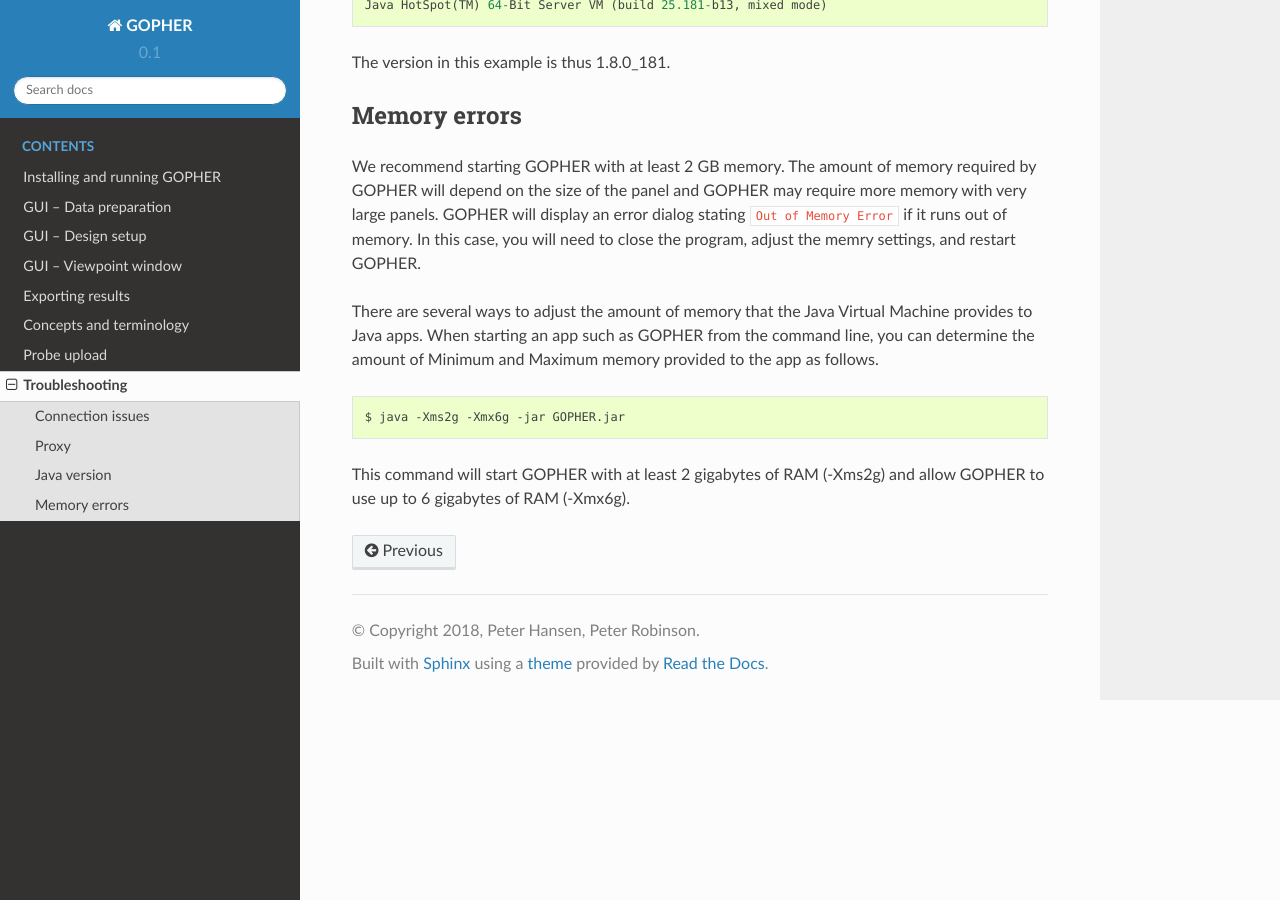
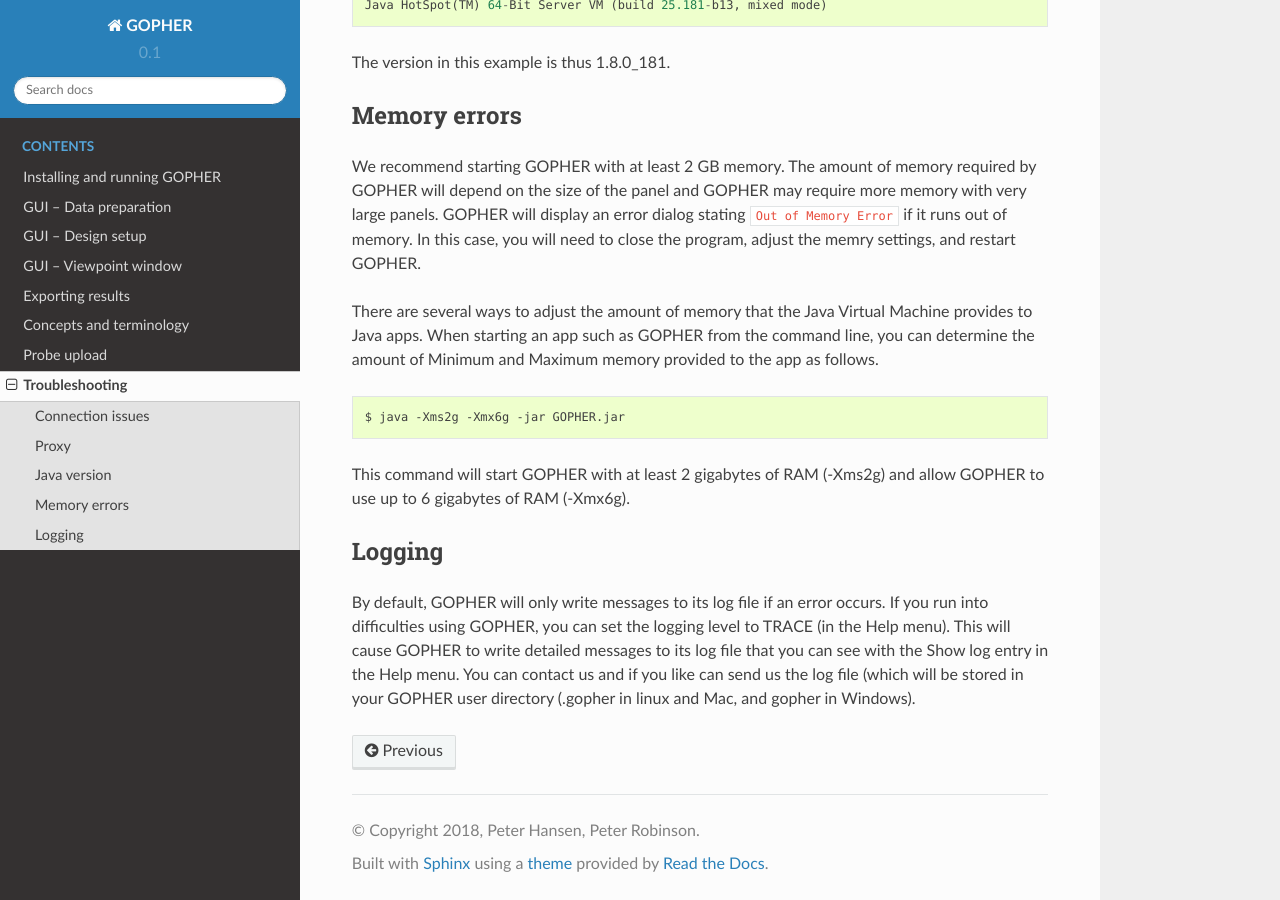
Before and after one commit to TheJacksonLaboratory/Gopher, a Sphinx documentation site: the page built from docs/08_troubleshooting.rst, in a window 1280 px wide and 900 px high, scrolled down 926 px. Built offline with Sphinx 7.4.7 and the Read the Docs theme 2.0.0, drawn with Linux system fonts in a browser that asks for light colours.

```diff
--- a/docs/08_troubleshooting.rst
+++ b/docs/08_troubleshooting.rst
@@ -54,3 +54,14 @@
 
 This command will start GOPHER with at least 2 gigabytes of RAM (-Xms2g) and allow GOPHER to use up to 6 gigabytes of
 RAM (-Xmx6g).
+
+
+~~~~~~~
+Logging
+~~~~~~~
+By default, GOPHER will only write messages to its log file if an error occurs. If you
+run into difficulties using GOPHER, you can set the logging level
+to TRACE (in the Help menu). This will cause GOPHER to write detailed messages to its log file
+that you can see with the Show log entry in the Help menu. You can contact us and if you like can send
+us the log file (which will be stored in your GOPHER user directory (.gopher in linux and Mac, and gopher in
+Windows).
```
Also changed, not shown: 2 other files.
